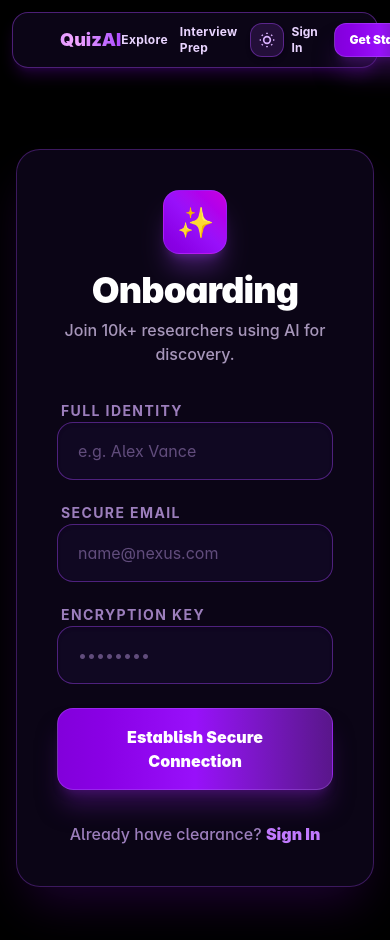
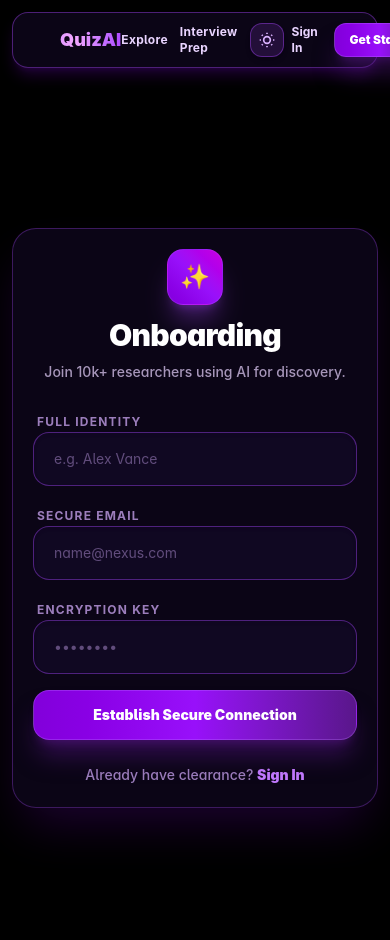
Before and after one commit to avinash07582/Quiz-App, a React (Vite) app in the folder client/: page /signup in a window 390 px wide. Built offline with nearby package versions, Linux system fonts and the light colour scheme.

Commit message:
Update SignupPage.jsx

```diff
--- a/client/src/pages/SignupPage.jsx
+++ b/client/src/pages/SignupPage.jsx
@@ -1,3 +1,4 @@
+
 import React, { useState } from 'react';
 import { useNavigate, Link } from 'react-router-dom';
 import { useAuth } from '../context/AuthContext';
@@ -27,7 +28,7 @@ const SignupPage = () => {
   };
 
   return (
-    <div className="relative min-h-screen flex items-center justify-center px-4 overflow-hidden">
+    <div className="relative min-h-screen flex items-center justify-center px-3 sm:px-4 py-8 sm:py-10 overflow-hidden">
       {/* Background Orbs */}
       <div className="bg-animate">
         <div className="bg-orb orb-1" />
@@ -41,50 +42,65 @@ const SignupPage = () => {
         transition={{ duration: 0.8, ease: "easeOut" }}
         className="w-full max-w-lg"
       >
-        <div className="glass-card p-10 relative overflow-hidden group">
+        <div className="glass-card p-5 sm:p-7 md:p-10 relative overflow-hidden group">
           <div className="absolute inset-0 bg-gradient-to-tr from-purple-500/15 to-transparent opacity-0 group-hover:opacity-100 transition-opacity duration-500 pointer-events-none" />
 
-          <div className="relative z-10 space-y-8">
+          <div className="relative z-10 space-y-6 sm:space-y-8">
             <div className="text-center space-y-2">
-              <div className="inline-flex items-center justify-center w-16 h-16 rounded-2xl bg-gradient-to-tr from-purple-700 via-purple-600 to-fuchsia-600 mb-4 shadow-xl shadow-purple-500/30 border border-purple-400/20">
-                <span className="text-3xl text-white">✨</span>
+              <div className="inline-flex items-center justify-center w-14 h-14 sm:w-16 sm:h-16 rounded-2xl bg-gradient-to-tr from-purple-700 via-purple-600 to-fuchsia-600 mb-3 sm:mb-4 shadow-xl shadow-purple-500/30 border border-purple-400/20">
+                <span className="text-2xl sm:text-3xl text-white">✨</span>
               </div>
-              <h1 className="text-4xl font-black text-slate-900 dark:text-white tracking-tight">Onboarding</h1>
-              <p className="text-purple-950/70 dark:text-purple-200/70 font-medium">Join 10k+ researchers using AI for discovery.</p>
+
+              <h1 className="text-3xl sm:text-4xl font-black text-slate-900 dark:text-white tracking-tight">
+                Onboarding
+              </h1>
+
+              <p className="text-sm sm:text-base text-purple-950/70 dark:text-purple-200/70 font-medium leading-relaxed px-1">
+                Join 10k+ researchers using AI for discovery.
+              </p>
             </div>
 
-            <form onSubmit={handleSubmit} className="space-y-5">
+            <form onSubmit={handleSubmit} className="space-y-4 sm:space-y-5">
               <div className="space-y-2">
-                <label className="text-sm font-bold text-purple-950/70 dark:text-purple-300/70 uppercase tracking-widest ml-1">Full Identity</label>
+                <label className="text-xs sm:text-sm font-bold text-purple-950/70 dark:text-purple-300/70 uppercase tracking-widest ml-1">
+                  Full Identity
+                </label>
+
                 <input
                   type="text"
                   value={displayName}
                   onChange={(e) => setDisplayName(e.target.value)}
-                  className="glass-input"
+                  className="glass-input w-full text-sm sm:text-base"
                   placeholder="e.g. Alex Vance"
                   required
                 />
               </div>
 
               <div className="space-y-2">
-                <label className="text-sm font-bold text-purple-950/70 dark:text-purple-300/70 uppercase tracking-widest ml-1">Secure Email</label>
+                <label className="text-xs sm:text-sm font-bold text-purple-950/70 dark:text-purple-300/70 uppercase tracking-widest ml-1">
+                  Secure Email
+                </label>
+
                 <input
                   type="email"
                   value={email}
                   onChange={(e) => setEmail(e.target.value)}
-                  className="glass-input"
+                  className="glass-input w-full text-sm sm:text-base"
                   placeholder="name@nexus.com"
                   required
                 />
               </div>
 
               <div className="space-y-2">
-                <label className="text-sm font-bold text-purple-950/70 dark:text-purple-300/70 uppercase tracking-widest ml-1">Encryption Key</label>
+                <label className="text-xs sm:text-sm font-bold text-purple-950/70 dark:text-purple-300/70 uppercase tracking-widest ml-1">
+                  Encryption Key
+                </label>
+
                 <input
                   type="password"
                   value={password}
                   onChange={(e) => setPassword(e.target.value)}
-                  className="glass-input"
+                  className="glass-input w-full text-sm sm:text-base"
                   placeholder="••••••••"
                   required
                 />
@@ -93,19 +109,22 @@ const SignupPage = () => {
               <button
                 type="submit"
                 disabled={loading}
-                className="btn-premium w-full mt-6 flex items-center justify-center gap-3 cursor-pointer"
+                className="btn-premium w-full mt-4 sm:mt-6 flex items-center justify-center gap-2 sm:gap-3 cursor-pointer text-sm sm:text-base !py-3.5 sm:!py-4 text-center"
               >
                 {loading ? (
                   <div className="w-5 h-5 border-2 border-white/30 border-t-white rounded-full animate-spin" />
                 ) : (
-                  'Establish Secure Connection'
+                  <span>Establish Secure Connection</span>
                 )}
               </button>
             </form>
 
-            <p className="text-center text-purple-950/70 dark:text-purple-300/70 font-medium">
+            <p className="text-center text-sm sm:text-base text-purple-950/70 dark:text-purple-300/70 font-medium leading-relaxed">
               Already have clearance?{' '}
-              <Link to="/login" className="text-purple-700 dark:text-purple-400 hover:underline font-black transition">
+              <Link
+                to="/login"
+                className="text-purple-700 dark:text-purple-400 hover:underline font-black transition"
+              >
                 Sign In
               </Link>
             </p>
```
